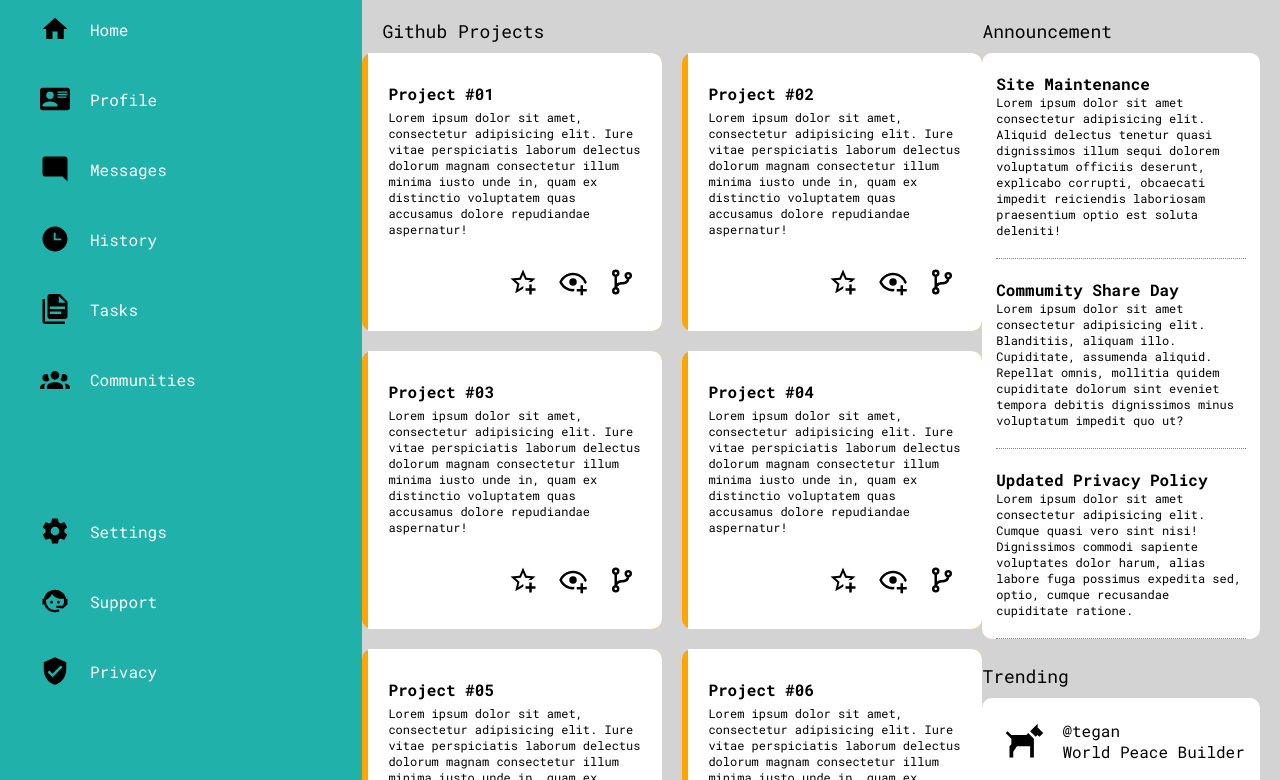
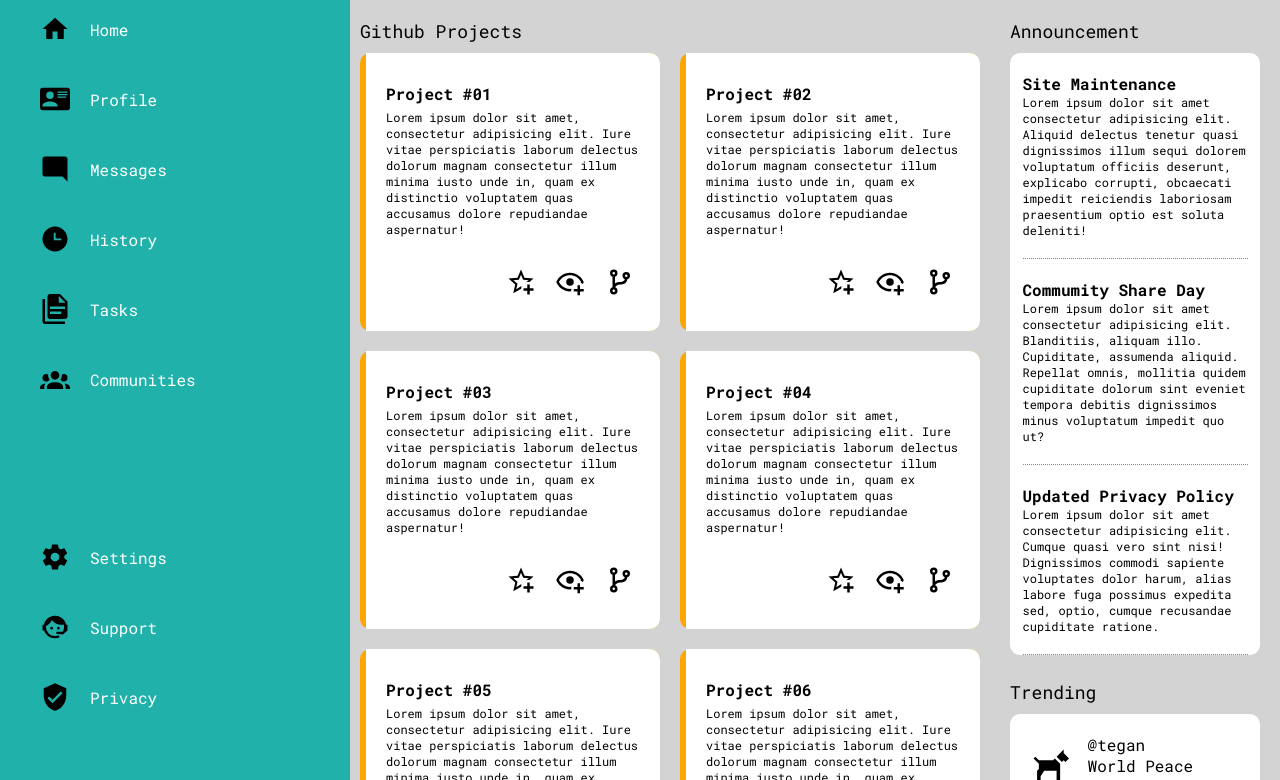
Before and after one commit to ongks-useR/admin_dashboard, a plain HTML site: page index.html in a window 1280 px wide. Shown: the part 176-956 px from the top of the page. Drawn offline with Linux system fonts and the light colour scheme; a web font is replaced by a local one.

Commit message:
Minor adjustment for: 1. .container: fix the sidebar width at 350px; 2. .projects to include padding left / right 20px and remove padding at Github Projects p tag; 3. aside to include padding left 20px.

```diff
--- a/style.css
+++ b/style.css
@@ -20,7 +20,7 @@ body {
 
 .container {
     display: grid;
-    grid-template-columns: minmax(300px, 400px) 4fr;
+    grid-template-columns: 350px 4fr;
 }
 
 
@@ -187,10 +187,10 @@ body {
 
 .projects {
     grid-column: 1 / 2;
+    padding: 0 10px;
 }
 
 .projects > p {
-    padding-left: 20px;
     margin: 25px 0 10px 0;
     font-size: 18px;
 }
@@ -243,7 +243,7 @@ body {
 
 aside {
     grid-column: 2 / 3;
-    padding-right: 20px;
+    padding: 0 20px;
 }
 
 aside > div > p:first-child {
```
